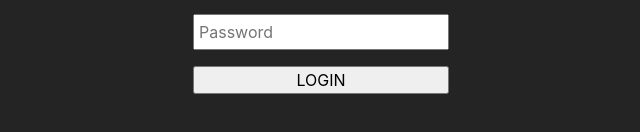
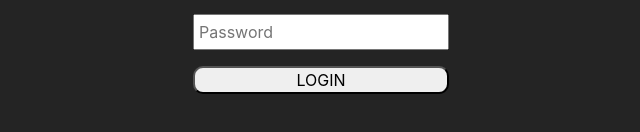
Before and after one commit to RedDotz20/inventory-management-system, a React (Vite) app in the folder client/: page / in a window 1280 px wide. Shown: the part 392-524 px from the top of the page, without its empty margins (319-959 px from the left). Built offline with nearby package versions, Linux system fonts and the light colour scheme.

Commit message:
feat: dashboard component add

```diff
--- /dev/null
+++ b/client/src/pages/Dashboard/Dashboard.tsx
@@ -0,0 +1,6 @@
+import React from "react";
+import styles from "./dashboard.module.scss";
+
+export default function Dashboard() {
+	return <div className={styles.dashboardContainer}>Dashboard</div>;
+}
--- /dev/null
+++ b/client/src/pages/Dashboard/dashboard.module.scss
@@ -0,0 +1,5 @@
+.dashboardContainer {
+	display: flex;
+	justify-content: center;
+	align-items: center;
+}
--- a/client/src/pages/Login/Login.tsx
+++ b/client/src/pages/Login/Login.tsx
@@ -8,8 +8,11 @@ export default function Login() {
 		formState: { errors },
 	} = useForm();
 
-	const onSubmit = (data: any) => console.log(data);
-	console.log(errors);
+	function onSubmit(data: any) {
+		data.Username === "admin" && data.Password === "admin"
+			? alert("login success")
+			: alert("login failed");
+	}
 
 	return (
 		<div className={styles.loginContainer}>
@@ -28,7 +31,9 @@ export default function Login() {
 					placeholder="Password"
 					{...register("Password", { required: true, maxLength: 100 })}
 				/>
-				<button type="submit">LOGIN</button>
+				<button className={styles.loginButton} type="submit">
+					LOGIN
+				</button>
 			</form>
 		</div>
 	);
--- a/client/src/pages/Login/login.module.scss
+++ b/client/src/pages/Login/login.module.scss
@@ -20,6 +20,10 @@
 	gap: 1rem;
 }
 
+.loginButton {
+	border-radius: 10px;
+}
+
 input[type="text"],
 input[type="password"] {
 	width: 16rem;
```
